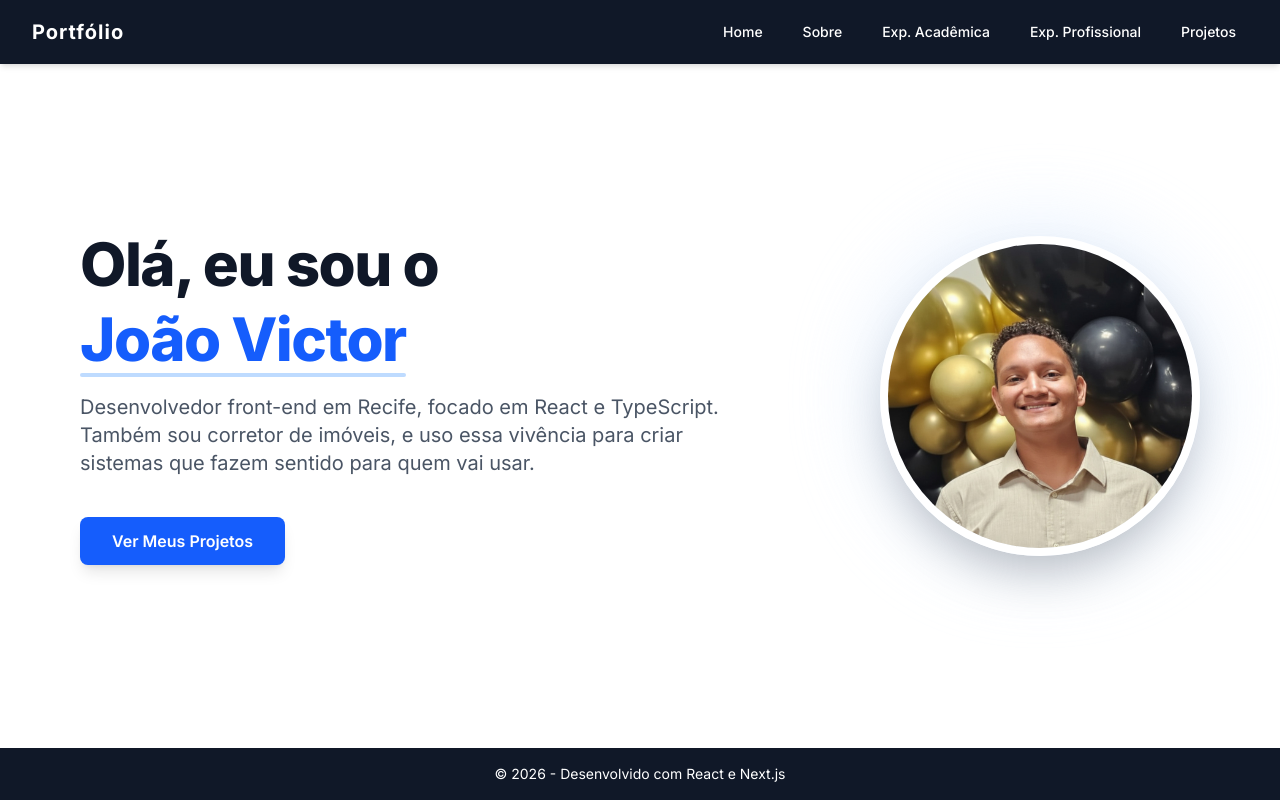
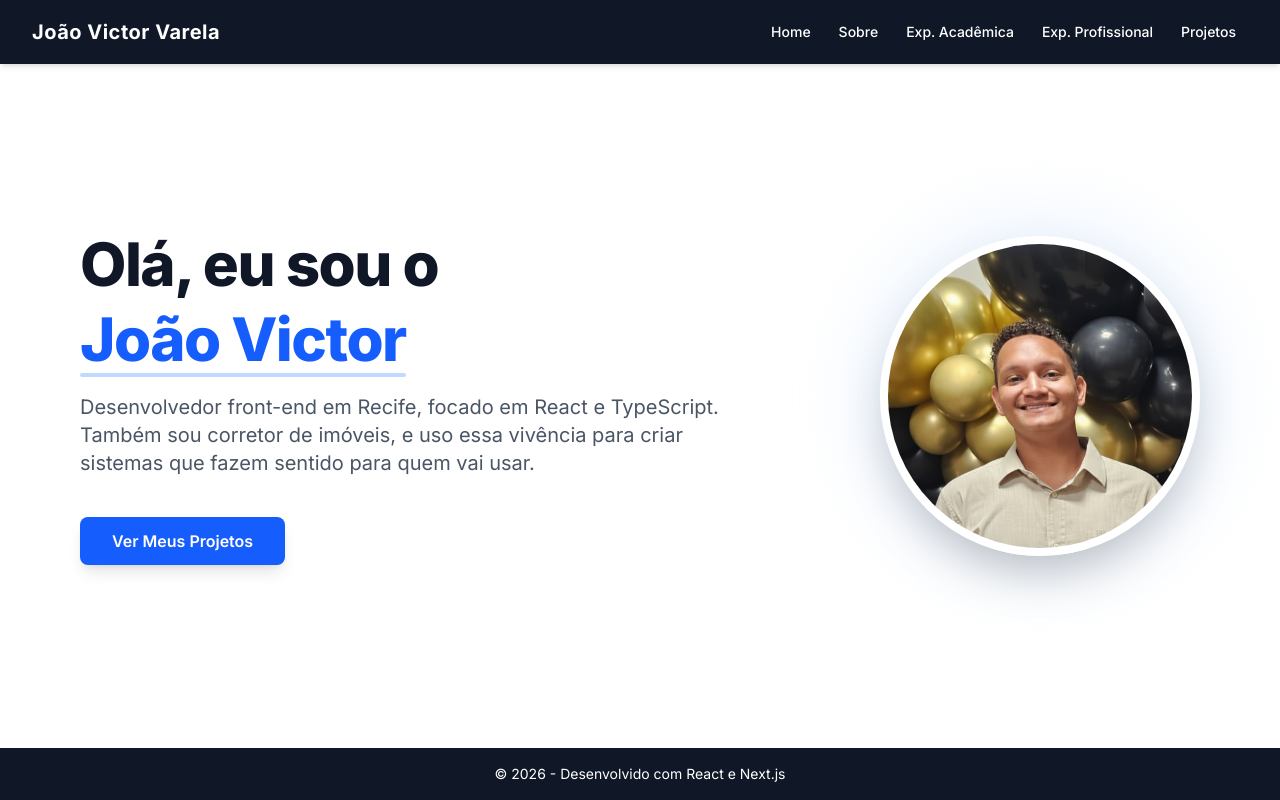
Before and after one commit to Jonqry/Portfolio, a Next.js app: page / in a window 1280 px wide. Built offline with nearby package versions, Linux system fonts and the light colour scheme.

Commit message:
Update Navbar.js

```diff
--- a/app/components/Navbar.js
+++ b/app/components/Navbar.js
@@ -1,21 +1,31 @@
 import Link from 'next/link';
+
+const links = [
+  { href: '/', label: 'Home' },
+  { href: '/sobre', label: 'Sobre' },
+  { href: '/academico', label: 'Exp. Acadêmica' },
+  { href: '/profissional', label: 'Exp. Profissional' },
+  { href: '/projetos', label: 'Projetos' },
+];
 
 export default function Navbar() {
   return (
     <nav className="bg-gray-900 text-white shadow-md w-full">
       <div className="max-w-7xl mx-auto px-4 sm:px-6 lg:px-8">
-        <div className="flex items-center justify-between h-16">
-          <div className="flex-shrink-0 font-bold text-xl tracking-wider">
-            <Link href="/">Portfólio</Link>
+        <div className="flex flex-col md:flex-row md:items-center md:justify-between gap-2 py-3 md:py-0 md:h-16">
+          <div className="flex-shrink-0 font-bold text-xl tracking-wide">
+            <Link href="/">João Victor Varela</Link>
           </div>
-          <div className="hidden md:block">
-            <div className="ml-10 flex items-baseline space-x-4">
-              <Link href="/" className="hover:bg-gray-700 px-3 py-2 rounded-md text-sm font-medium">Home</Link>
-              <Link href="/sobre" className="hover:bg-gray-700 px-3 py-2 rounded-md text-sm font-medium">Sobre</Link>
-              <Link href="/academico" className="hover:bg-gray-700 px-3 py-2 rounded-md text-sm font-medium">Exp. Acadêmica</Link>
-              <Link href="/profissional" className="hover:bg-gray-700 px-3 py-2 rounded-md text-sm font-medium">Exp. Profissional</Link>
-              <Link href="/projetos" className="hover:bg-gray-700 px-3 py-2 rounded-md text-sm font-medium">Projetos</Link>
-            </div>
+          <div className="flex flex-wrap gap-1 -mx-3 md:mx-0">
+            {links.map((link) => (
+              <Link
+                key={link.href}
+                href={link.href}
+                className="hover:bg-gray-700 px-3 py-2 rounded-md text-sm font-medium"
+              >
+                {link.label}
+              </Link>
+            ))}
           </div>
         </div>
       </div>
```
